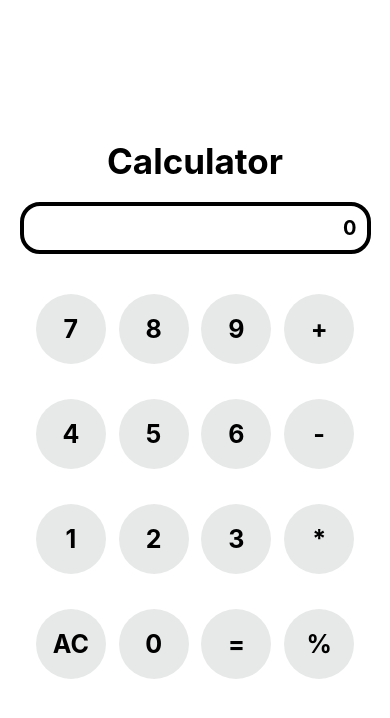
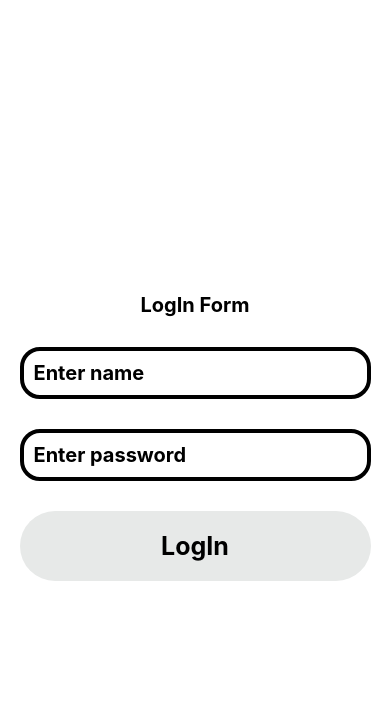
Before and after one commit to AbdullahAyaz4446/awesomeproject, a React Native app: screen / in a window 390 px wide. Shown: the top 718 px of the page. Built offline with nearby package versions, Linux system fonts and the light colour scheme.

Commit message:
login form added new task form sir noman

```diff
--- a/App.tsx
+++ b/App.tsx
@@ -1,11 +1,11 @@
 import { StyleSheet, Text, View } from 'react-native'
 import React from 'react'
 import Calculator from './Content/forms/Calculator'
+import Loginform from './Content/forms/Loginform'
 
 const App = () => {
   return (
-   <Calculator/>
+ <Loginform/>
   )
 }
-
 export default App;
--- a/Content/forms/Calculator.tsx
+++ b/Content/forms/Calculator.tsx
@@ -42,7 +42,7 @@ const Calculator = () => {
                 {showButton('AC', () => setCount(''))}
                 {showButton('0', () => handlePress('0'))}
                 {showButton('=', calculateResult)}
-                {showButton('%', () => handlePress('%'))}
+                {showButton('/', () => handlePress('/'))}
             </View>
         </View>
     )
--- /dev/null
+++ b/Content/forms/Loginform.tsx
@@ -0,0 +1,105 @@
+import { StyleSheet, Text, View, TextInput, TouchableOpacity } from 'react-native';
+import React, { useState } from 'react';
+
+const LoginForm = () => {
+    const [name, setName] = useState("");
+    const [password, setPassword] = useState("");
+    const [show, setshow] = useState("");
+
+    const data = [
+        { name: 'abdullah', password: '1234' },
+        { name: 'wajahat', password: '12345' },
+    ];
+
+    const datacompresion = () => {
+        // { its mean find is  a call back function arrow they must recevive a arry to find data}
+        const user = data.find(user => user.name === name && user.password === password);
+        if (user) {
+            setshow("correct");
+            setName("")
+            setPassword("")
+        } else {
+            setshow("Invalid name or password");
+        }
+        // user ? setshow(""):setshow("Invalid name and Password")
+    };
+
+    return (
+        <View style={styles.main}>
+            <Text style={styles.text}>LogIn Form</Text>
+
+            <View style={{ width: "90%" }}>
+                <TextInput
+                    placeholder="Enter name"
+                    value={name}
+                    onChangeText={setName}
+                    style={styles.input}
+                />
+            </View>
+
+            <View style={{ width: "90%" }}>
+                <TextInput
+                    placeholder="Enter password"
+                    value={password}
+                    onChangeText={setPassword}
+                    secureTextEntry
+                    style={styles.input}
+                />
+            </View>
+
+           {/* its mean the  show not be empty mean condition must be true  the have a data */}
+            {show ? <Text style={styles.errorText}>{show}</Text> : null}
+
+            <View style={{ width: "90%" }}>
+                <TouchableOpacity onPress={datacompresion} style={styles.buttonstyle}>
+                    <Text style={styles.buttontext}>LogIn</Text>
+                </TouchableOpacity>
+            </View>
+        </View>
+    );
+};
+
+export default LoginForm;
+
+const styles = StyleSheet.create({
+    main: {
+        flex: 1,
+        justifyContent: 'center',
+        alignItems: 'center',
+    },
+    text: {
+        fontSize: 20,
+        padding: 30,
+        fontWeight: 'bold',
+        textAlign: 'center',
+    },
+    input: {
+        borderRadius: 20,
+        borderColor: 'black',
+        borderWidth: 4,
+        width: '100%',
+        fontSize: 20,
+        marginBottom: 30,
+        fontWeight: 'bold',
+        padding: 10,
+    },
+    buttonstyle: {
+        width: "100%",
+        height: 70,
+        borderRadius: 35,
+        backgroundColor: '#E7E9E8',
+        alignItems: 'center',
+        justifyContent: 'center',
+    },
+    buttontext: {
+        textAlign: 'center',
+        fontSize: 25,
+        fontWeight: 'bold',
+        color: 'black',
+    },
+    errorText: {
+        color: 'red', // Style for error message
+        fontSize: 16,
+        marginBottom: 20,
+    },
+});
```
